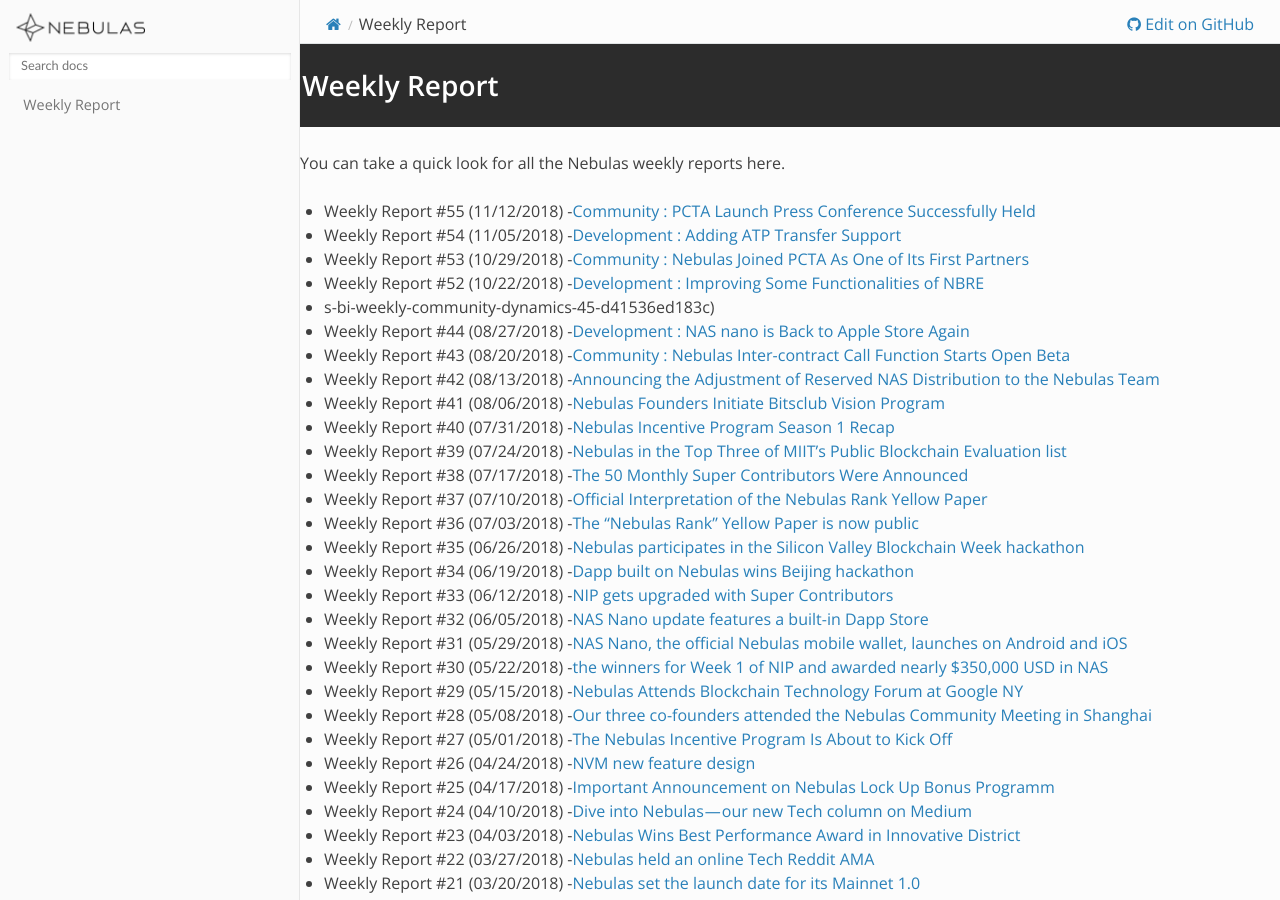
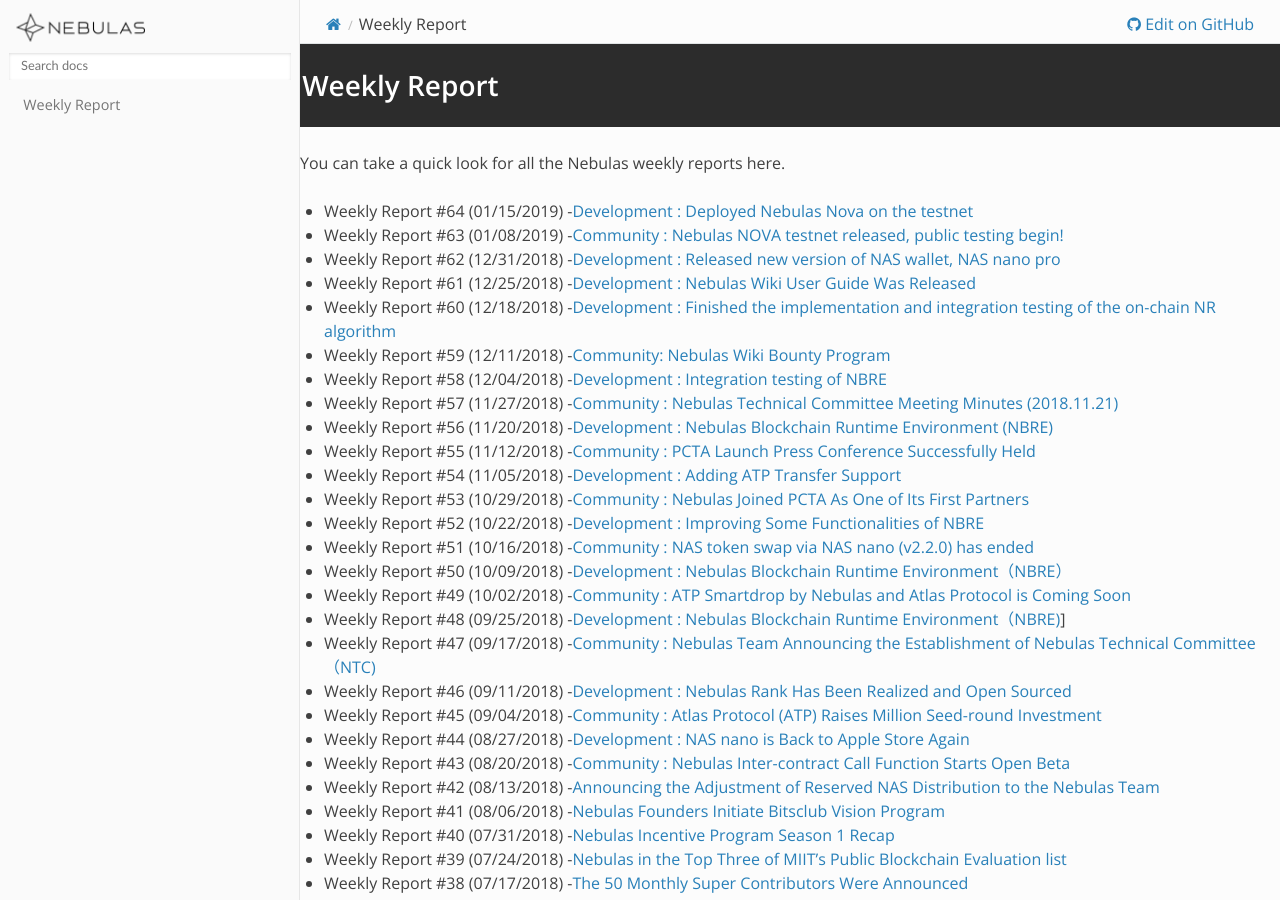
Before and after one commit to nebulasio/nebdocs, a Sphinx documentation site: the page built from docs/community/weekly-report.md, in a window 1280 px wide and 900 px high. Built offline with Sphinx 7.4.7 and the Read the Docs theme 2.0.0, drawn with Linux system fonts in a browser that asks for light colours; pages that are not in the unit, such as notebooks, are missing from menus.

Commit message:
Update Weekly-Update.md
Updated Weekly update recently, modifying other writings.

```diff
--- a/docs/community/weekly-report.md
+++ b/docs/community/weekly-report.md
@@ -2,11 +2,26 @@
 
 You can take a quick look for all the Nebulas weekly reports here.
 
+- Weekly Report #64 (01/15/2019) -[Development : Deployed Nebulas Nova on the testnet](https://medium.com/nebulasio/nebulas-bi-weekly-development-commits-64-ff633d06833a)
+- Weekly Report #63 (01/08/2019) -[Community : Nebulas NOVA testnet released, public testing begin!](https://medium.com/nebulasio/nebulas-bi-weekly-community-dynamics-63-63938b990745)
+- Weekly Report #62 (12/31/2018) -[Development : Released new version of NAS wallet, NAS nano pro](https://medium.com/nebulasio/nebulas-bi-weekly-development-commits-62-dbd919193806)
+- Weekly Report #61 (12/25/2018) -[Development : Nebulas Wiki User Guide Was Released](https://medium.com/nebulasio/nebulas-bi-weekly-community-dynamics-61-e209af7a1ef2)
+- Weekly Report #60 (12/18/2018) -[Development : Finished the implementation and integration testing of the on-chain NR algorithm](https://medium.com/nebulasio/nebulas-bi-weekly-development-commits-60-62557de76f08)
+- Weekly Report #59 (12/11/2018) -[Community: Nebulas Wiki Bounty Program](https://medium.com/nebulasio/nebulas-bi-weekly-community-dynamics-59-f580bdc554e2)
+- Weekly Report #58 (12/04/2018) -[Development : Integration testing of NBRE](https://medium.com/nebulasio/nebulas-bi-weekly-development-commits-58-9a9988b5e330)
+- Weekly Report #57 (11/27/2018) -[Community : Nebulas Technical Committee Meeting Minutes (2018.11.21)](https://medium.com/nebulasio/nebulas-bi-weekly-community-dynamic-57-5c2bd5e55123)
+- Weekly Report #56 (11/20/2018) -[Development : Nebulas Blockchain Runtime Environment (NBRE)](https://medium.com/nebulasio/nebulas-bi-weekly-development-commits-56-7e460344860)
 - Weekly Report #55 (11/12/2018) -[Community : PCTA Launch Press Conference Successfully Held](https://medium.com/nebulasio/nebulas-bi-weekly-community-dynamics-55-1dd219375baf)
 - Weekly Report #54 (11/05/2018) -[Development : Adding ATP Transfer Support](https://medium.com/nebulasio/nebulas-bi-weekly-development-commits-update-54-402bf9f34f2f)
 - Weekly Report #53 (10/29/2018) -[Community : Nebulas Joined PCTA As One of Its First Partners](https://medium.com/nebulasio/nebulas-bi-weekly-community-dynamics-53-3b6fb628e472)
 - Weekly Report #52 (10/22/2018) -[Development : Improving Some Functionalities of NBRE](https://medium.com/nebulasio/nebulas-bi-weekly-development-commits-update-52-bbea4b1e3fc2)
-- s-bi-weekly-community-dynamics-45-d41536ed183c)
+- Weekly Report #51 (10/16/2018) -[Community : NAS token swap via NAS nano (v2.2.0) has ended](https://medium.com/nebulasio/nebulas-bi-weekly-community-dynamics-51-8b6681d6e4da)
+- Weekly Report #50 (10/09/2018) -[Development : Nebulas Blockchain Runtime Environment（NBRE）](https://medium.com/nebulasio/nebulas-bi-weekly-development-commits-update-50-262e9661c9da)
+- Weekly Report #49 (10/02/2018) -[Community : ATP Smartdrop by Nebulas and Atlas Protocol is Coming Soon](https://medium.com/nebulasio/nebulas-bi-weekly-community-dynamics-49-5245f26d998e)
+- Weekly Report #48 (09/25/2018) -[Development : Nebulas Blockchain Runtime Environment（NBRE)](https://medium.com/nebulasio/nebulas-bi-weekly-development-commits-update-48-e57a9951fa55)]
+- Weekly Report #47 (09/17/2018) -[Community : Nebulas Team Announcing the Establishment of Nebulas Technical Committee（NTC)](https://medium.com/nebulasio/nebulas-bi-weekly-community-dynamics-47-75f14a9164aa)
+- Weekly Report #46 (09/11/2018) -[Development : Nebulas Rank Has Been Realized and Open Sourced](https://medium.com/nebulasio/nebulas-bi-weekly-development-commits-update-46-14ecfde311ae)
+- Weekly Report #45 (09/04/2018) -[Community : Atlas Protocol (ATP) Raises Million Seed-round Investment](https://medium.com/nebulasio/nebulas-bi-weekly-community-dynamics-45-d41536ed183c)
 - Weekly Report #44 (08/27/2018) -[Development : NAS nano is Back to Apple Store Again](https://medium.com/nebulasio/nebulas-bi-weekly-development-commits-update-44-eae480493bc3)
 - Weekly Report #43 (08/20/2018) -[Community : Nebulas Inter-contract Call Function Starts Open Beta](https://medium.com/nebulasio/nebulas-weekly-updates-community-dynamics-e398478f2480)
 - Weekly Report #42 (08/13/2018) -[Announcing the Adjustment of Reserved NAS Distribution to the Nebulas Team](https://medium.com/nebulasio/nebulas-weekly-report-42-dbdd2f4868f5)
```
